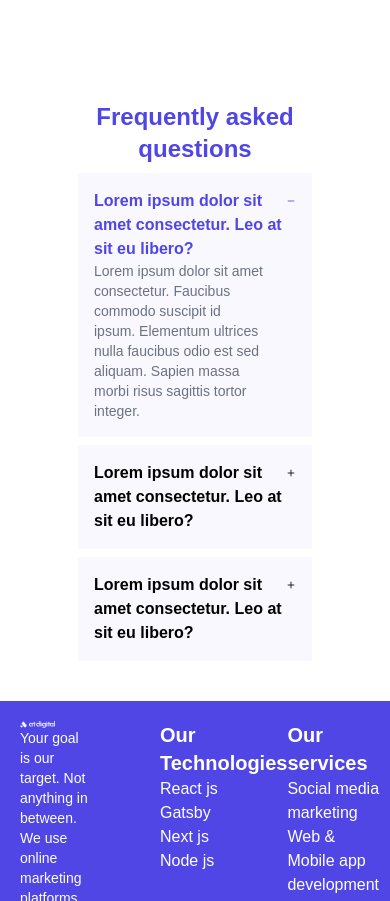
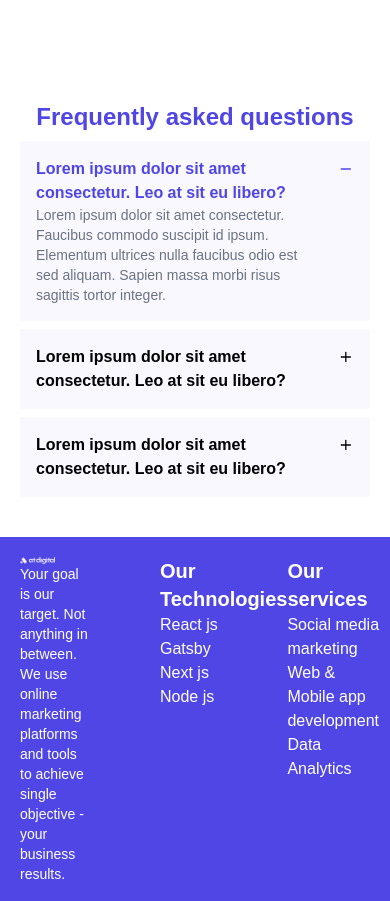
Before and after one commit to buddhima300/AtDigital, a React (Vite) app in the folder task/: page / in a window 390 px wide. Shown: the part 2000-2901 px from the top of the page. Built offline with nearby package versions, Linux system fonts and the light colour scheme.

Commit message:
Enhance responsiveness of Intro components and Questions section for improved layout across different screen sizes

```diff
--- a/task/src/components/Intro2.jsx
+++ b/task/src/components/Intro2.jsx
@@ -3,7 +3,7 @@ import img1 from "../assets/intro2.png";
 
 function Intro2() {
   return (
-    <div className="block sm:flex items-center justify-center md:mx-[20%]">
+    <div className="block sm:flex items-center justify-center lg:mx-[20%]">
       <div className="px-5 text-justify w-full">
         <h1 className="text-2xl text-[#4F46E5] font-semibold">
           Digital Strategy Consulting
--- a/task/src/components/IntroOne.jsx
+++ b/task/src/components/IntroOne.jsx
@@ -3,7 +3,7 @@ import img1 from "../assets/intro1.png";
 
 function IntroOne() {
   return (
-    <div className="block sm:flex items-center justify-center md:mx-[20%]">
+    <div className="block sm:flex items-center justify-center lg:mx-[20%]">
       <div className=" sm:w-150 h-auto ">
         <img src={img1} alt="side img" className="w-full h-full " />
       </div>
--- a/task/src/components/Questions.jsx
+++ b/task/src/components/Questions.jsx
@@ -3,7 +3,7 @@ import React from "react";
 
 function Questions() {
   return (
-    <div className="flex flex-col justify-center mx-[20%] my-10 w-auto">
+    <div className="flex flex-col justify-center mx-5 md:mx-[10%] lg:mx-[20%] my-10 w-auto">
       <div className="text-center mb-2">
         <h1 className="text-[#4F46E5] text-2xl font-semibold">
           Frequently asked questions
```
